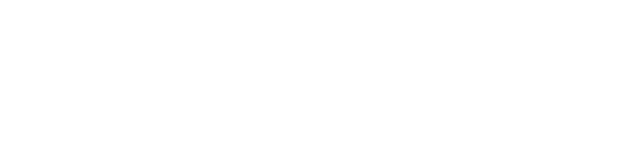
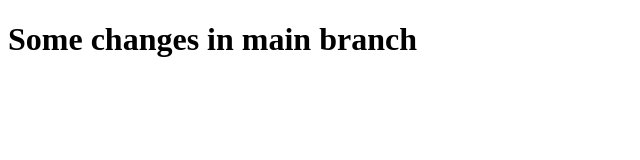
Before and after one commit to tymur-lvov/github-practice, a plain HTML site: page index.html in a window 1280 px wide. Shown: the whole page, without its empty margins (0-640 px from the left). Drawn offline with Linux system fonts and the light colour scheme.

Commit message:
Update index.html

```diff
--- a/index.html
+++ b/index.html
@@ -5,5 +5,7 @@
     <meta name="viewport" content="width=device-width, initial-scale=1.0" />
     <title>Document</title>
   </head>
-  <body></body>
+  <body>
+    <h1>Some changes in main branch</h1>
+  </body>
 </html>
```
